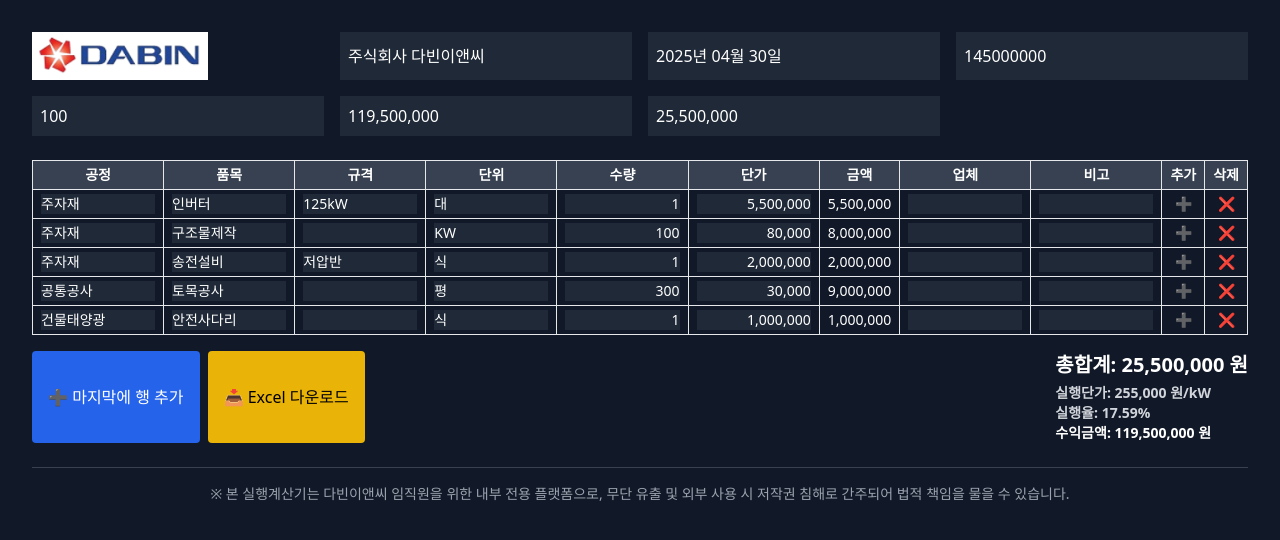
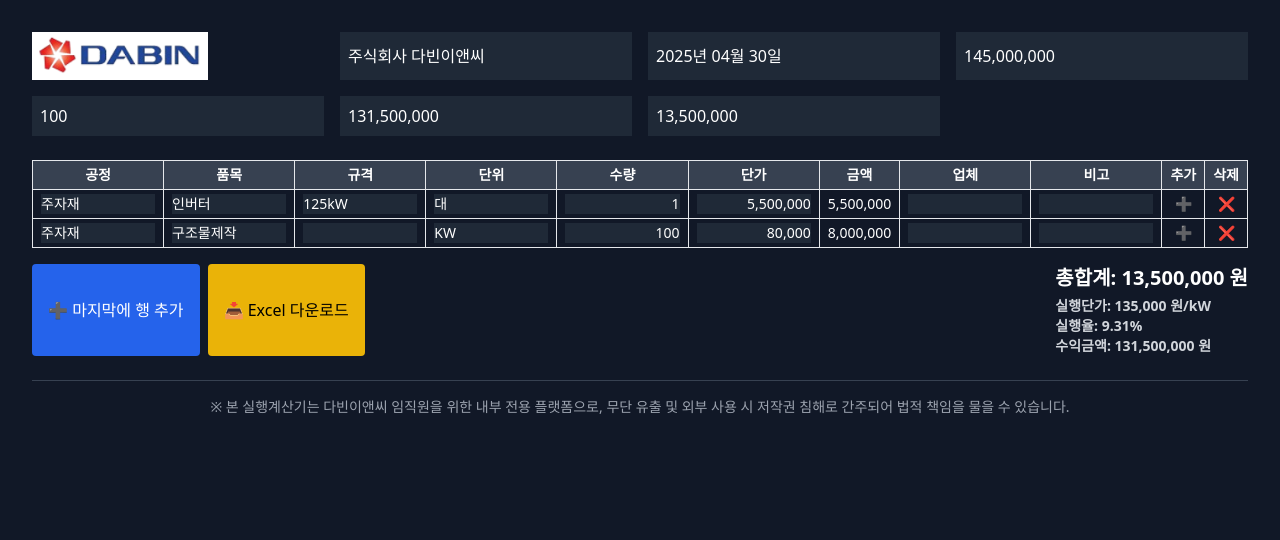
Before and after one commit to leejungmin1649/dabin, a Next.js app: page / in a window 1280 px wide. Shown: the top 540 px of the page. Built offline with nearby package versions, Linux system fonts and the light colour scheme.

Commit message:
Update index.js

```diff
--- a/pages/index.js
+++ b/pages/index.js
@@ -9,28 +9,19 @@ export default function Home() {
   const [rows, setRows] = useState([
     { id: 1, 공정: '주자재', 품목: '인버터', 규격: '125kW', 단위: '대', 수량: 1, 단가: 5500000, 업체: '', 비고: '' },
     { id: 2, 공정: '주자재', 품목: '구조물제작', 규격: '', 단위: 'KW', 수량: 100, 단가: 80000, 업체: '', 비고: '' },
-    { id: 3, 공정: '주자재', 품목: '송전설비', 규격: '저압반', 단위: '식', 수량: 1, 단가: 2000000, 업체: '', 비고: '' },
-    { id: 4, 공정: '공통공사', 품목: '토목공사', 규격: '', 단위: '평', 수량: 300, 단가: 30000, 업체: '', 비고: '' },
-    { id: 5, 공정: '건물태양광', 품목: '안전사다리', 규격: '', 단위: '식', 수량: 1, 단가: 1000000, 업체: '', 비고: '' },
   ]);
 
-  useEffect(() => {
-    const saved = localStorage.getItem('execution-data');
-    if (saved) {
-      const parsed = JSON.parse(saved);
-      setRows(parsed.rows || []);
-      setProjectName(parsed.projectName || '');
-      setDate(parsed.date || '');
-      setContractAmount(parsed.contractAmount || '');
-      setContractCapacity(parsed.contractCapacity || 0);
-    }
-  }, []);
+  // 콤마 표시 함수
+  const formatNumber = (num) => {
+    const parsed = parseInt(num?.toString().replace(/,/g, ''));
+    return isNaN(parsed) ? '' : parsed.toLocaleString('ko-KR');
+  };
 
-  useEffect(() => {
-    localStorage.setItem('execution-data', JSON.stringify({
-      rows, projectName, date, contractAmount, contractCapacity
-    }));
-  }, [rows, projectName, date, contractAmount, contractCapacity]);
+  // 계약금액 입력 시 콤마 자동처리
+  const handleContractAmountChange = (value) => {
+    const onlyNumbers = value.replace(/[^\d]/g, '');
+    setContractAmount(onlyNumbers);
+  };
 
   const updateRow = (index, key, value) => {
     const newRows = [...rows];
@@ -58,17 +49,10 @@ export default function Home() {
     return rows.reduce((sum, row) => sum + (row.수량 * row.단가 || 0), 0);
   };
 
-  const formatNumber = (num) => {
-    return num?.toLocaleString('ko-KR') ?? '-';
-  };
-
-  const parseNumber = (value) => parseInt(value.toString().replace(/,/g, '')) || 0;
-
   const totalAmount = calculateTotal();
-  const parsedContractAmount = parseNumber(contractAmount);
-  const revenue = parsedContractAmount - totalAmount;
+  const revenue = parseInt(contractAmount.replace(/,/g, '')) - totalAmount;
   const unitPrice = contractCapacity ? Math.floor(totalAmount / contractCapacity) : 0;
-  const execRate = parsedContractAmount ? ((totalAmount / parsedContractAmount) * 100).toFixed(2) : '-';
+  const execRate = contractAmount ? ((totalAmount / parseInt(contractAmount.replace(/,/g, ''))) * 100).toFixed(2) : '-';
 
   const exportToExcel = () => {
     const wb = XLSX.utils.book_new();
@@ -78,7 +62,7 @@ export default function Home() {
       ['계약금액', contractAmount, '', '', '계약용량', contractCapacity],
       ['수익금액', revenue, '', '', '실행금액', totalAmount],
       [],
-      ['공정','품목','규격','단위','수량','단가','금액','업체','비고']
+      ['공정', '품목', '규격', '단위', '수량', '단가', '금액', '업체', '비고']
     ];
     const body = rows.map(r => [
       r.공정, r.품목, r.규격, r.단위,
@@ -98,14 +82,24 @@ export default function Home() {
         <div><img src="/20250411_235807.png" className="h-12" /></div>
         <input value={projectName} onChange={e => setProjectName(e.target.value)} className="bg-gray-800 p-2" placeholder="공사명" />
         <input value={date} onChange={e => setDate(e.target.value)} className="bg-gray-800 p-2" placeholder="작성일" />
-        <input value={contractAmount} onChange={e => setContractAmount(e.target.value)} className="bg-gray-800 p-2" placeholder="계약금액" />
-        <input value={contractCapacity.toLocaleString('ko-KR')} onChange={e => setContractCapacity(parseFloat(e.target.value.replace(/,/g, '')) || 0)} className="bg-gray-800 p-2" placeholder="계약용량" />
+        <input
+          value={formatNumber(contractAmount)}
+          onChange={e => handleContractAmountChange(e.target.value)}
+          className="bg-gray-800 p-2"
+          placeholder="계약금액"
+        />
+        <input
+          value={contractCapacity}
+          onChange={e => setContractCapacity(parseFloat(e.target.value) || 0)}
+          className="bg-gray-800 p-2"
+          placeholder="계약용량"
+        />
         <input value={formatNumber(revenue)} readOnly className="bg-gray-800 p-2" placeholder="수익금액" />
         <input value={formatNumber(totalAmount)} readOnly className="bg-gray-800 p-2" placeholder="실행금액" />
       </div>
 
       <div className="overflow-x-auto">
-        <table className="table-auto w-full text-sm border border-white mb-4 min-w-[1000px]">
+        <table className="table-auto w-full text-sm border border-white mb-4 min-w-[800px]">
           <thead className="bg-gray-700">
             <tr>
               {['공정', '품목', '규격', '단위', '수량', '단가', '금액', '업체', '비고', '추가', '삭제'].map((col, idx) => (
@@ -127,18 +121,10 @@ export default function Home() {
                   </td>
                 ))}
                 <td className="border px-2 py-1 text-right">{formatNumber(row.수량 * row.단가)}</td>
-                <td className="border px-2 py-1">
-                  <input value={row.업체} onChange={e => updateRow(i, '업체', e.target.value)} className="bg-gray-800 w-full" />
-                </td>
-                <td className="border px-2 py-1">
-                  <input value={row.비고} onChange={e => updateRow(i, '비고', e.target.value)} className="bg-gray-800 w-full" />
-                </td>
-                <td className="border px-2 py-1 text-center">
-                  <button onClick={() => addRowAt(i)} className="text-green-400">➕</button>
-                </td>
-                <td className="border px-2 py-1 text-center">
-                  <button onClick={() => deleteRow(row.id)} className="text-red-400">❌</button>
-                </td>
+                <td className="border px-2 py-1"><input value={row.업체} onChange={e => updateRow(i, '업체', e.target.value)} className="bg-gray-800 w-full" /></td>
+                <td className="border px-2 py-1"><input value={row.비고} onChange={e => updateRow(i, '비고', e.target.value)} className="bg-gray-800 w-full" /></td>
+                <td className="border px-2 py-1 text-center"><button onClick={() => addRowAt(i)} className="text-green-400">➕</button></td>
+                <td className="border px-2 py-1 text-center"><button onClick={() => deleteRow(row.id)} className="text-red-400">❌</button></td>
               </tr>
             ))}
           </tbody>
@@ -155,7 +141,7 @@ export default function Home() {
           <div className="text-sm text-gray-300 mt-1">
             실행단가: {contractCapacity ? `${formatNumber(unitPrice)} 원/kW` : '-'}<br />
             실행율: {execRate}%<br />
-            <span className="text-sm font-semibold text-white">수익금액: {formatNumber(revenue)} 원</span>
+            수익금액: {formatNumber(revenue)} 원
           </div>
         </div>
       </div>
```
